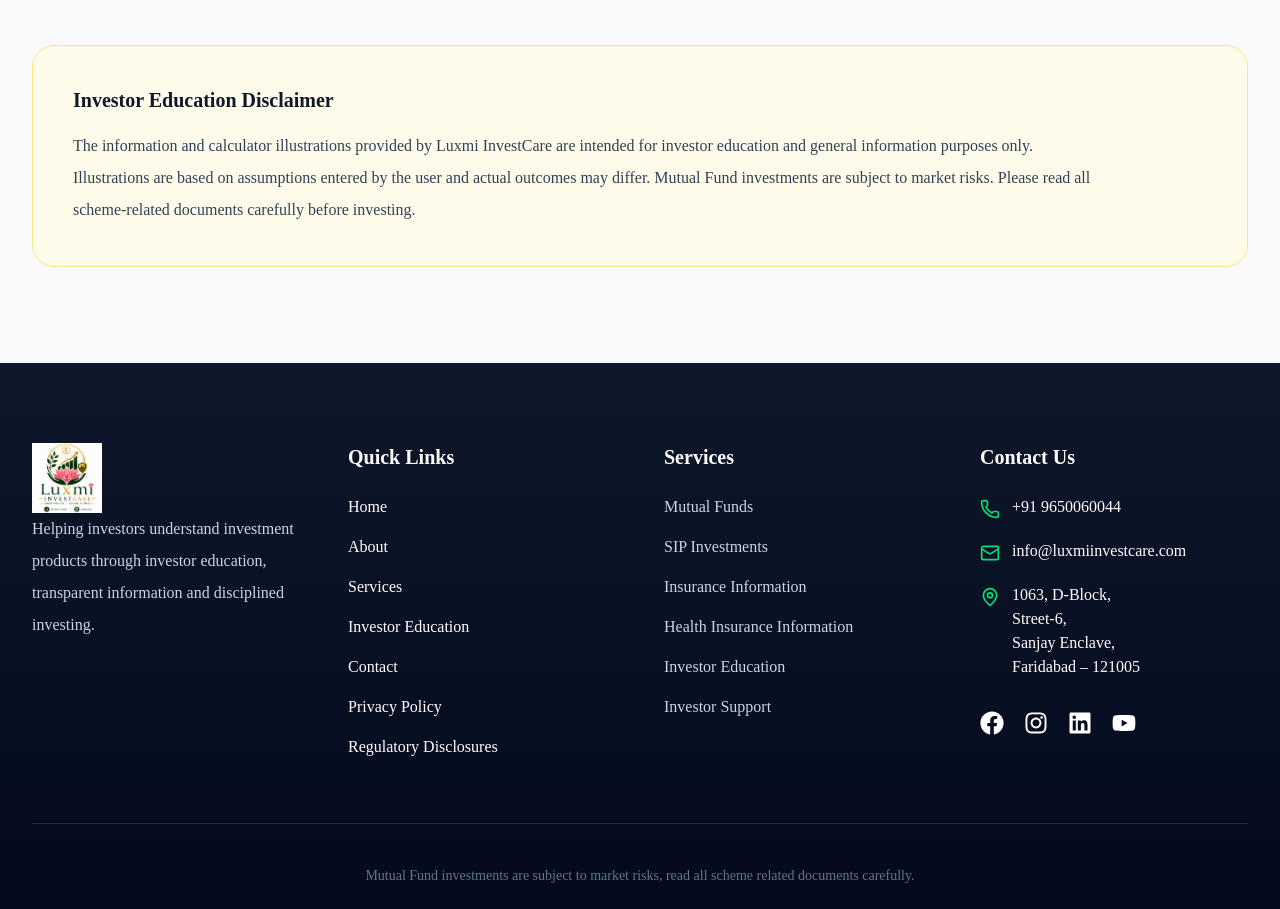
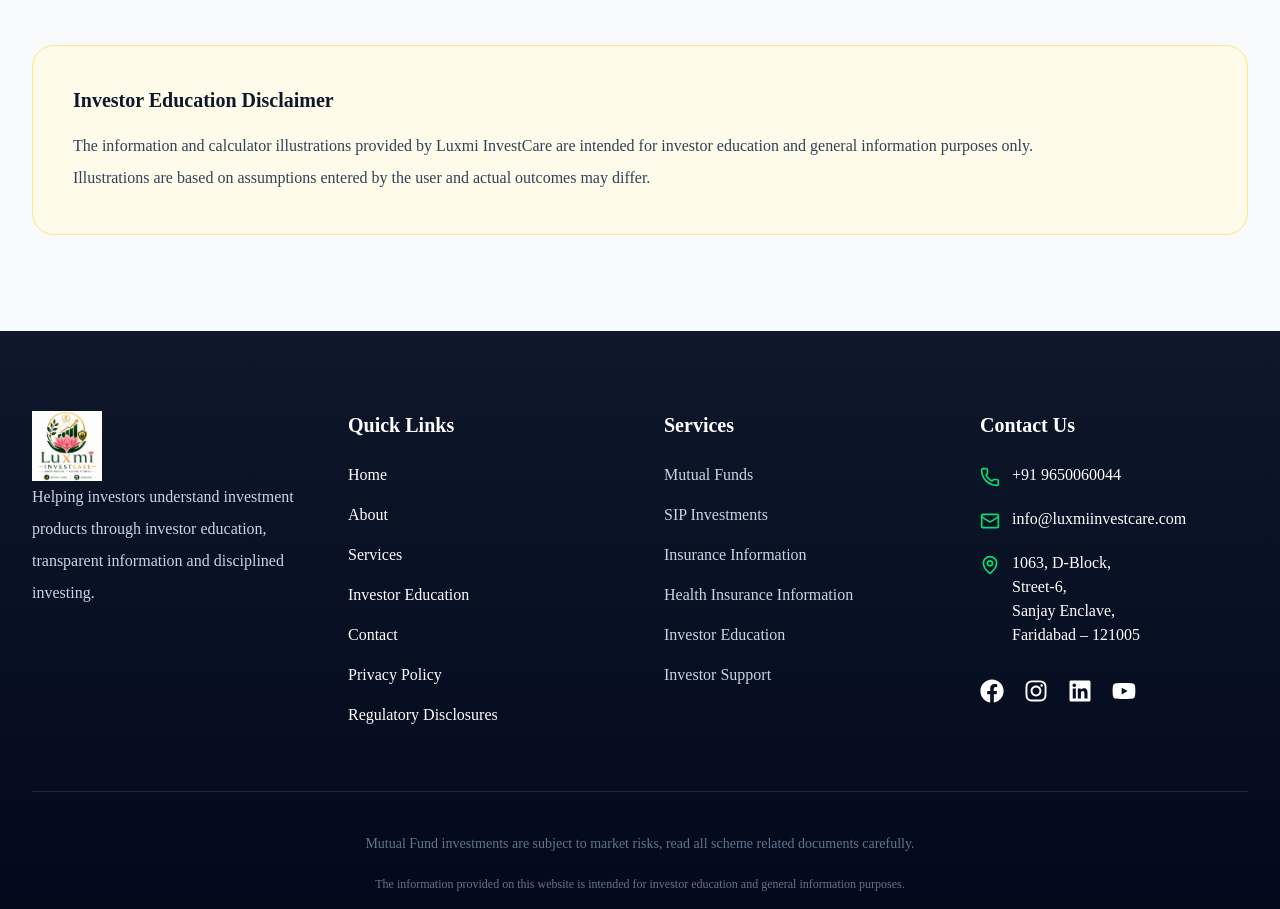
Before and after one commit to shivpawan007/LuxmiInvestCare, a Next.js app: page /contact in a window 1280 px wide. Shown: the part 1980-2889 px from the top of the page. Built offline with nearby package versions, Linux system fonts and the light colour scheme.

Commit message:
Compliance: standardize contact page risk warning

```diff
--- a/app/contact/page.tsx
+++ b/app/contact/page.tsx
@@ -12,6 +12,7 @@ import {
 } from "lucide-react";
 
 import { useState } from "react";
+import MutualFundRiskWarning from "@/components/compliance/MutualFundRiskWarning";
 
 const CONTACT = {
     phoneDisplay: "+91 9650060044",
@@ -620,9 +621,7 @@ ${message.trim()}
                             by Luxmi InvestCare are intended for investor education
                             and general information purposes only. Illustrations are
                             based on assumptions entered by the user and actual
-                            outcomes may differ. Mutual Fund investments are subject
-                            to market risks. Please read all scheme-related
-                            documents carefully before investing.
+                            outcomes may differ.
                         </p>
 
                     </div>
```
